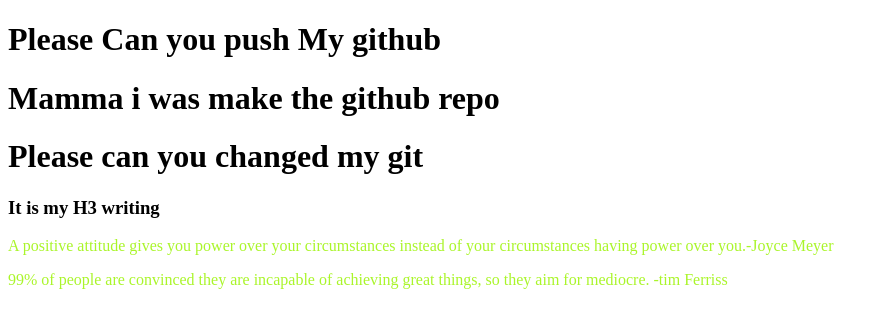
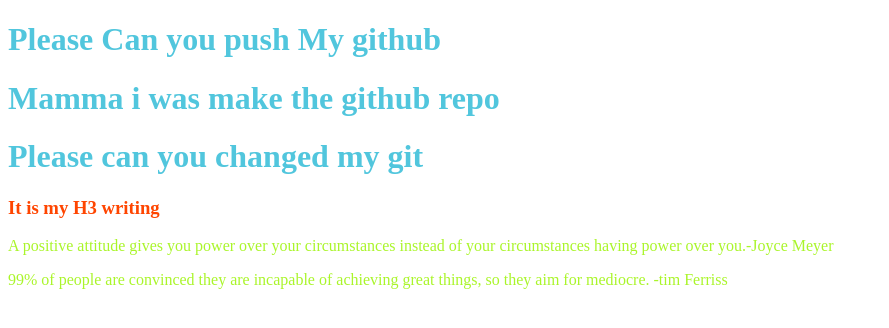
Before and after one commit to Mhmahioo7/My-next-repo, a plain HTML site: page index.html in a window 1280 px wide. Shown: the whole page, without its empty margins (0-889 px from the left). Drawn offline with Linux system fonts and the light colour scheme.

Commit message:
added header

```diff
--- a/style.css
+++ b/style.css
@@ -1,3 +1,9 @@
 p{
     color: rgb(170, 245, 42);
 }
+h1{
+    color: rgb(81, 198, 221);
+}
+h3{
+    color: orangered;
+}
```
